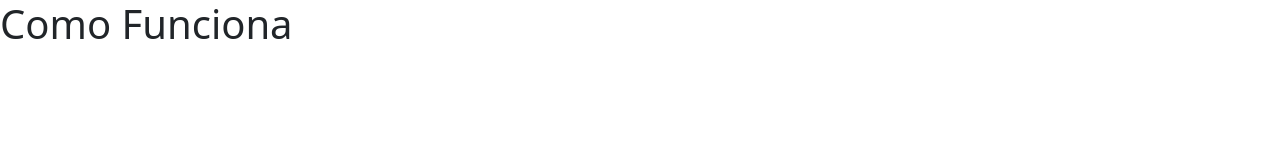
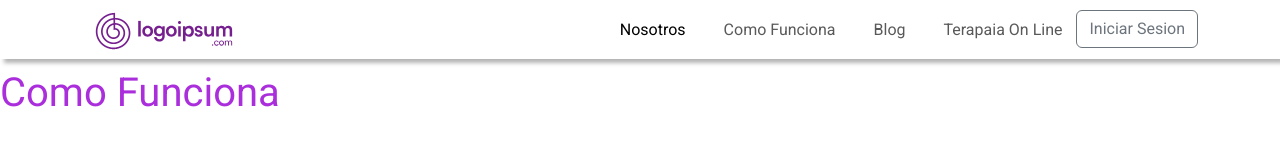
Before and after one commit to ConsuMG/PF-GonzalezConsuelo, a plain HTML site: page Pages/Como Funciona.html in a window 1280 px wide. Drawn offline with Linux system fonts and the light colour scheme; files that its build step writes are made by us from their sources; files whose address does not match are found by name.

Commit message:
se creo pagina como funciona con navbar

```diff
--- a/Pages/Como Funciona.html
+++ b/Pages/Como Funciona.html
@@ -4,13 +4,98 @@
     <meta charset="UTF-8" />
     <meta http-equiv="X-UA-Compatible" content="IE=edge" />
     <meta name="viewport" content="width=device-width, initial-scale=1.0" />
+    <!-- My Styles -->
     <link
       rel="stylesheet"
-      href="bootstrap-5.3.0-alpha1-dist/css/bootstrap.css"
+      href="../bootstrap-5.3.0-alpha1-dist/css/bootstrap.css"
     />
+    <!-- GOOGLE FONTS -->
+    <link
+      href="https://fonts.googleapis.com/css2?family=Roboto:wght@100;400;700;900&display=swap"
+      rel="stylesheet"
+    />
+    <!-- FONTAWESOME -->
+    <link
+      rel="stylesheet"
+      href="https://cdnjs.cloudflare.com/ajax/libs/font-awesome/5.15.4/css/all.min.css"
+      integrity="sha512-1ycn6IcaQQ40/MKBW2W4Rhis/DbILU74C1vSrLJxCq57o941Ym01SwNsOMqvEBFlcgUa6xLiPY/NS5R+E6ztJQ=="
+      crossorigin="anonymous"
+      referrerpolicy="no-referrer"
+    />
+    <link rel="stylesheet" href="../CSS/Style.css" />
     <title>Terapia en Linea</title>
   </head>
   <body>
+    <header>
+      <!-- inicio encabezado -->
+      <div>
+        <!-- inicio nav -->
+        <nav
+          class="navbar navbar-expand-sm navbar-light navbar-nav-scroll"
+          style="background-color: s#e3f2fd"
+          id="navbar_terapia"
+        >
+          <div class="container">
+            <div>
+              <a class="navbar-brand" href="../index.html"
+                ><img
+                  src="../IMG/Logo_violeta.svg"
+                  height="40"
+                  class="d-inline-block align-text-top"
+              /></a>
+            </div>
+            <button
+              class="navbar-toggler"
+              type="button"
+              data-bs-toggle="collapse"
+              data-bs-target="#navbarNavDropdown"
+              aria-controls="navbarNavDropdown"
+              aria-expanded="false"
+              aria-label="Toggle navigation"
+            >
+              <span class="navbar-toggler-icon"></span>
+            </button>
+
+            <div class="collapse navbar-collapse" id="navbarNavDropdown">
+              <ul class="navbar-nav ms-auto">
+                <li class="nav-item">
+                  <a
+                    class="nav-link mx-2 active"
+                    aria-current="page"
+                    href="Como Funciona.html"
+                  >
+                    Nosotros</a
+                  >
+                </li>
+                <li class="nav-item">
+                  <a class="nav-link mx-2" href="Como Funciona.html"
+                    >Como Funciona</a
+                  >
+                </li>
+                <li class="nav-item">
+                  <a class="nav-link mx-2" href="Blog.html">Blog</a>
+                </li>
+                <li class="nav-item">
+                  <a class="nav-link mx-2" href="Terapia On Line.html"
+                    >Terapaia On Line</a
+                  >
+                </li>
+
+                <!-- inicio Sesión (PROXIMAMENTE) -->
+                <div>
+                  <button class="btn btn-outline-secondary" type="">
+                    Iniciar Sesion
+                  </button>
+                </div>
+              </ul>
+            </div>
+          </div>
+        </nav>
+      </div>
+      <!-- Fin Sesión (PROXIMAMENTE) -->
+      <!-- fin nav -->
+    </header>
+    <!-- fin encabezado -->
     <h1>Como Funciona</h1>
     <script src="bootstrap-5.3.0-alpha1-dist/js/bootstrap.js"></script>
   </body>
```
